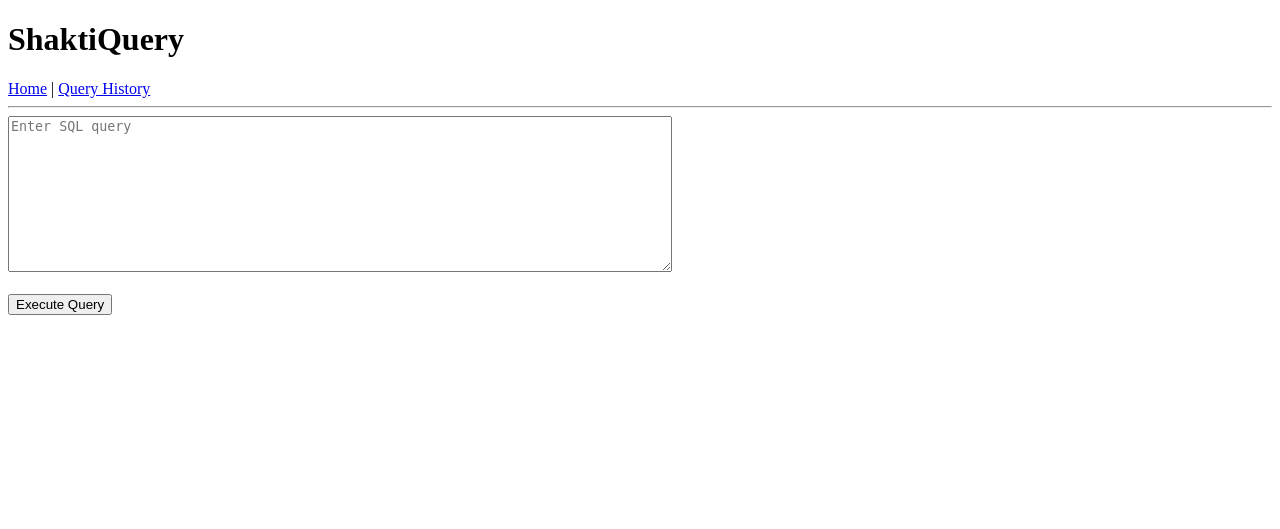
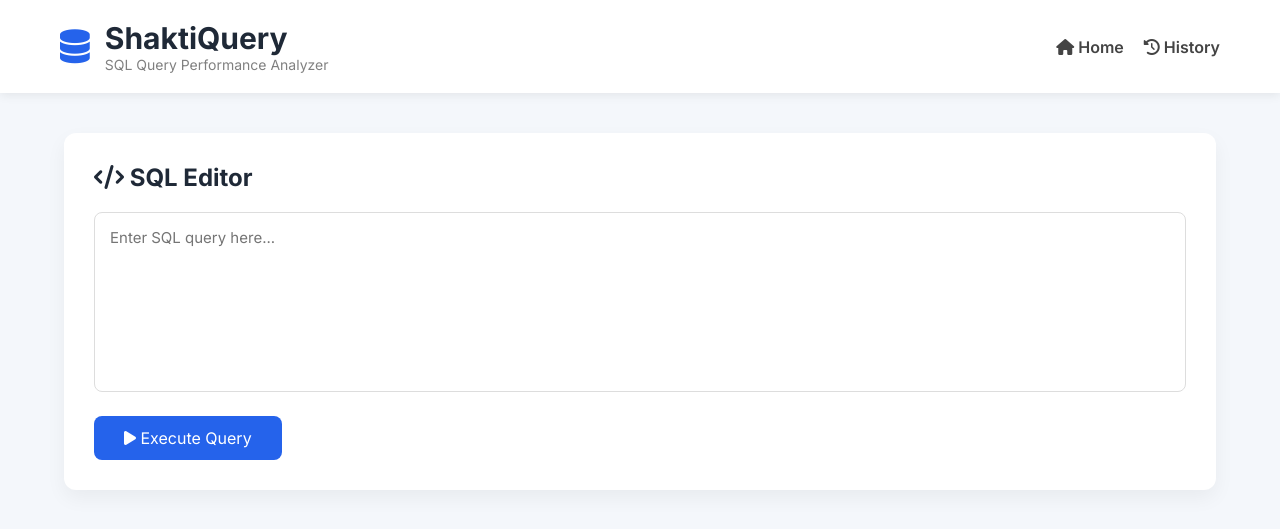
Before and after one commit to SreyaMaxwel/ShaktiQuery, a Flask app: page / in a window 1280 px wide. Shown: the top 529 px of the page. Run offline with Flask 3, Linux system fonts and the light colour scheme; some libraries are stand-ins or nearby versions.

Commit message:
Updated dashboard interface for better user experience

```diff
--- /dev/null
+++ b/static/css/style.css
@@ -0,0 +1,251 @@
+*{
+    margin:0;
+    padding:0;
+    box-sizing:border-box;
+    font-family:'Inter',sans-serif;
+}
+
+body{
+
+    background:#f4f7fb;
+    color:#1f2937;
+
+}
+
+header{
+
+    background:white;
+
+    display:flex;
+
+    justify-content:space-between;
+
+    align-items:center;
+
+    padding:20px 60px;
+
+    box-shadow:0 2px 10px rgba(0,0,0,.08);
+
+}
+
+.logo{
+
+    display:flex;
+
+    gap:15px;
+
+    align-items:center;
+
+}
+
+.logo i{
+
+    color:#2563eb;
+
+    font-size:34px;
+
+}
+
+.logo h1{
+
+    font-size:30px;
+
+}
+
+.logo p{
+
+    color:gray;
+
+    font-size:14px;
+
+}
+
+nav{
+
+    display:flex;
+
+    gap:20px;
+
+}
+
+nav a{
+
+    text-decoration:none;
+
+    color:#444;
+
+    font-weight:600;
+
+}
+
+nav a:hover{
+
+    color:#2563eb;
+
+}
+
+.container{
+
+    width:90%;
+
+    margin:40px auto;
+
+}
+
+.editor-card{
+
+    background:white;
+
+    padding:30px;
+
+    border-radius:12px;
+
+    box-shadow:0 8px 20px rgba(0,0,0,.05);
+
+}
+
+textarea{
+
+    width:100%;
+
+    height:180px;
+
+    margin-top:20px;
+
+    padding:15px;
+
+    font-size:15px;
+
+    border:1px solid #ddd;
+
+    border-radius:8px;
+
+    resize:none;
+
+}
+
+button{
+
+    margin-top:20px;
+
+    padding:12px 30px;
+
+    border:none;
+
+    background:#2563eb;
+
+    color:white;
+
+    border-radius:8px;
+
+    cursor:pointer;
+
+    font-size:16px;
+
+}
+
+button:hover{
+
+    background:#1d4ed8;
+
+}
+
+.cards{
+
+    display:grid;
+
+    grid-template-columns:repeat(4,1fr);
+
+    gap:20px;
+
+    margin-top:30px;
+
+}
+
+.card{
+
+    background:white;
+
+    border-radius:12px;
+
+    padding:20px;
+
+    box-shadow:0 8px 20px rgba(0,0,0,.05);
+
+}
+
+.card h3{
+
+    color:gray;
+
+    font-size:15px;
+
+}
+
+.card p{
+
+    margin-top:12px;
+
+    font-size:28px;
+
+    font-weight:700;
+
+    color:#2563eb;
+
+}
+
+.section{
+
+    margin-top:35px;
+
+    background:white;
+
+    padding:25px;
+
+    border-radius:12px;
+
+    box-shadow:0 8px 20px rgba(0,0,0,.05);
+
+}
+
+table{
+
+    width:100%;
+
+    border-collapse:collapse;
+
+    margin-top:15px;
+
+}
+
+table th{
+
+    background:#2563eb;
+
+    color:white;
+
+    padding:12px;
+
+}
+
+table td{
+
+    padding:12px;
+
+    border-bottom:1px solid #ddd;
+
+}
+
+ul{
+
+    margin-left:20px;
+
+    margin-top:15px;
+
+}
+
+li{
+
+    margin-bottom:10px;
+
+}
--- /dev/null
+++ b/templates/base.html
@@ -0,0 +1,76 @@
+<!DOCTYPE html>
+<html lang="en">
+
+<head>
+
+    <meta charset="UTF-8">
+    <meta name="viewport" content="width=device-width, initial-scale=1.0">
+
+    <title>ShaktiQuery</title>
+
+    <link rel="stylesheet"
+        href="{{ url_for('static', filename='css/style.css') }}">
+
+    <link rel="preconnect" href="https://fonts.googleapis.com">
+
+    <link rel="preconnect" href="https://fonts.gstatic.com" crossorigin>
+
+    <link href="https://fonts.googleapis.com/css2?family=Inter:wght@300;400;500;600;700&display=swap"
+        rel="stylesheet">
+
+    <link rel="stylesheet"
+        href="https://cdnjs.cloudflare.com/ajax/libs/font-awesome/6.6.0/css/all.min.css">
+
+</head>
+
+<body>
+
+<header>
+
+    <div class="logo">
+
+        <i class="fa-solid fa-database"></i>
+
+        <div>
+
+            <h1>ShaktiQuery</h1>
+
+            <p>SQL Query Performance Analyzer</p>
+
+        </div>
+
+    </div>
+
+    <nav>
+
+        <a href="/">
+
+            <i class="fa-solid fa-house"></i>
+
+            Home
+
+        </a>
+
+        <a href="/history">
+
+            <i class="fa-solid fa-clock-rotate-left"></i>
+
+            History
+
+        </a>
+
+    </nav>
+
+</header>
+
+<div class="container">
+
+    {% block content %}
+
+    {% endblock %}
+
+</div>
+
+</body>
+
+</html>
--- a/templates/index.html
+++ b/templates/index.html
@@ -1,55 +1,158 @@
-<!DOCTYPE html>
-<html>
-<head>
-    <title>ShaktiQuery</title>
-</head>
+{% extends "base.html" %}
 
-<body>
+{% block content %}
 
-<h1>ShaktiQuery</h1>
+<div class="editor-card">
 
-<nav>
-    <a href="/">Home</a> |
-    <a href="/history">Query History</a>
-</nav>
+    <h2>
 
-<hr>
+        <i class="fa-solid fa-code"></i>
 
-<form method="POST">
+        SQL Editor
 
-<textarea
-name="query"
-rows="10"
-cols="80"
-placeholder="Enter SQL query"></textarea>
+    </h2>
 
-<br><br>
+    <form method="POST">
 
-<button type="submit">
-Execute Query
-</button>
+        <textarea
+            name="query"
+            placeholder="Enter SQL query here..."></textarea>
 
-</form>
+        <button>
 
-{% if error %}
+            <i class="fa-solid fa-play"></i>
 
-<h3>Error</h3>
+            Execute Query
 
-<p>{{ error }}</p>
+        </button>
+
+    </form>
+
+</div>
+
+{% if execution_time %}
+
+<div class="cards">
+
+    <div class="card">
+
+        <h3>Execution Time</h3>
+
+        <p>{{ execution_time }} ms</p>
+
+    </div>
+
+    <div class="card">
+
+        <h3>Health Score</h3>
+
+        <p>{{ health_score }}/100</p>
+
+    </div>
+
+    <div class="card">
+
+        <h3>Scan Type</h3>
+
+        <p>{{ plan_info.scan_type }}</p>
+
+    </div>
+
+    <div class="card">
+
+        <h3>Total Cost</h3>
+
+        <p>{{ plan_info.total_cost }}</p>
+
+    </div>
+
+</div>
 
 {% endif %}
 
-{% if execution_time %}
+{% if plan_info %}
 
-<h3>Execution Time</h3>
+<div class="section">
 
-<p>{{ execution_time }} ms</p>
+<h2>
+
+Execution Plan Summary
+
+</h2>
+
+<table>
+
+<tr>
+
+<th>Metric</th>
+
+<th>Value</th>
+
+</tr>
+
+<tr>
+
+<td>Scan Type</td>
+
+<td>{{ plan_info.scan_type }}</td>
+
+</tr>
+
+<tr>
+
+<td>Index Used</td>
+
+<td>{{ plan_info.index_name }}</td>
+
+</tr>
+
+<tr>
+
+<td>Startup Cost</td>
+
+<td>{{ plan_info.startup_cost }}</td>
+
+</tr>
+
+<tr>
+
+<td>Total Cost</td>
+
+<td>{{ plan_info.total_cost }}</td>
+
+</tr>
+
+<tr>
+
+<td>Estimated Rows</td>
+
+<td>{{ plan_info.rows }}</td>
+
+</tr>
+
+<tr>
+
+<td>Row Width</td>
+
+<td>{{ plan_info.width }}</td>
+
+</tr>
+
+</table>
+
+</div>
 
 {% endif %}
 
 {% if recommendations %}
 
-<h3>Recommendations</h3>
+<div class="section">
+
+<h2>
+
+Optimization Recommendations
+
+</h2>
 
 <ul>
 
@@ -61,19 +164,27 @@ Execute Query
 
 </ul>
 
+</div>
+
 {% endif %}
 
 {% if rows %}
 
-<h3>Results</h3>
+<div class="section">
 
-<table border="1">
+<h2>
+
+Query Results
+
+</h2>
+
+<table>
 
 <tr>
 
-{% for column in columns %}
+{% for col in columns %}
 
-<th>{{ column }}</th>
+<th>{{ col }}</th>
 
 {% endfor %}
 
@@ -95,7 +206,8 @@ Execute Query
 
 </table>
 
+</div>
+
 {% endif %}
 
-</body>
-</html>
+{% endblock %}
```
Also changed, not shown: static/js/app.js (added), templates/dashboard.html (added).
